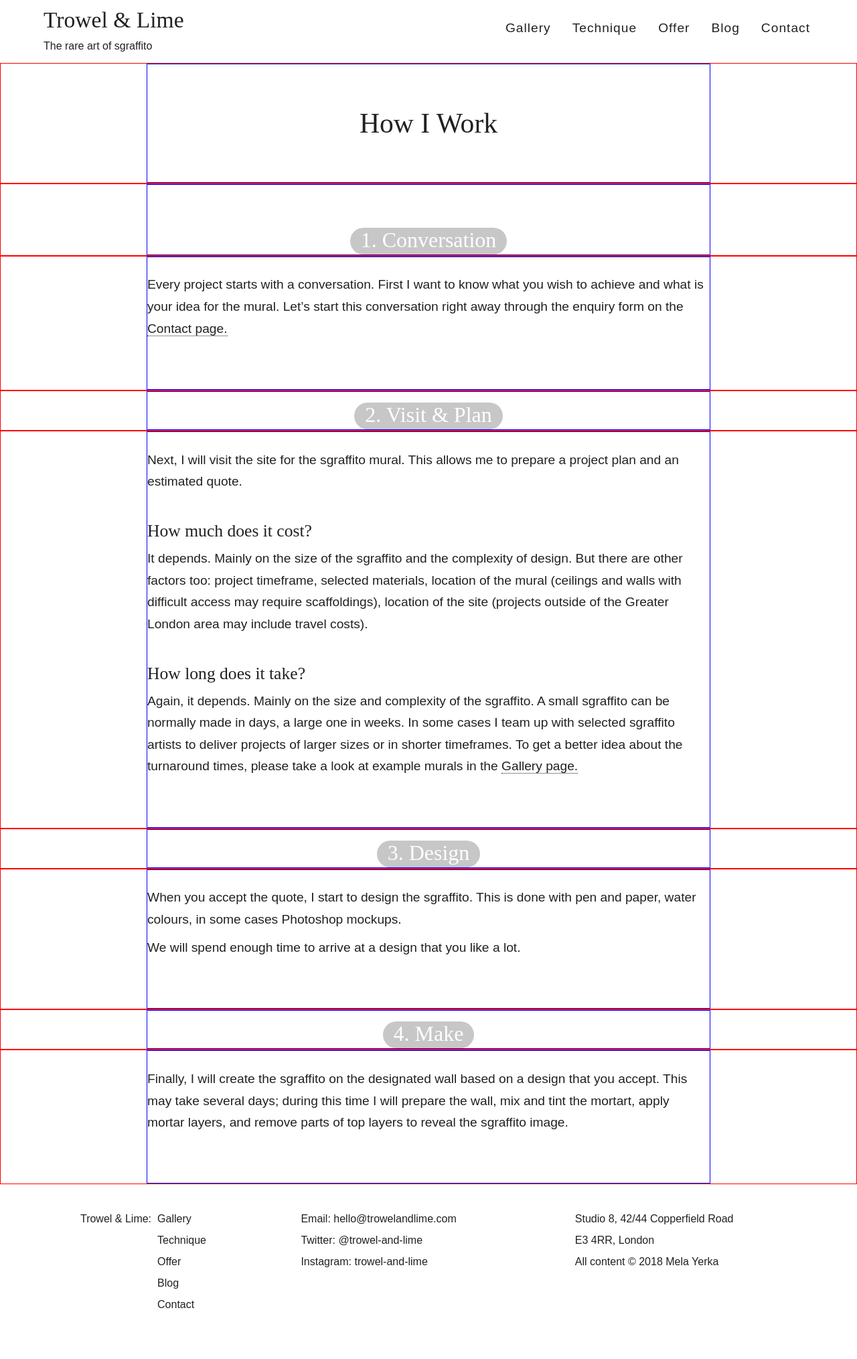
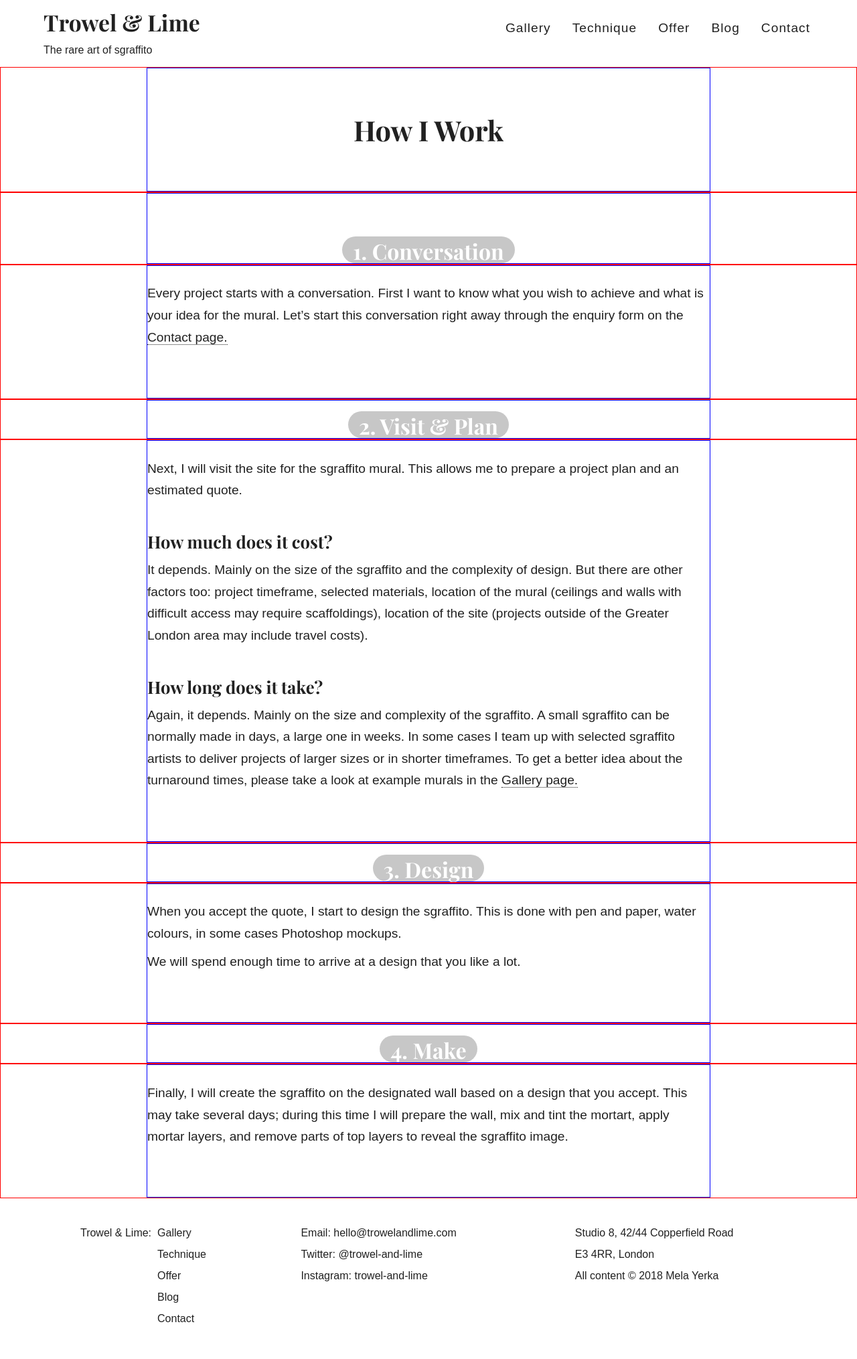
Before and after one commit to marek-kultys/trowel-and-lime, a Jekyll site: the page built from offer/index.html, in a window 1280 px wide. Shown: the whole page at 67% size. Built offline with Jekyll 4.4.1, drawn with Linux system fonts in a browser that asks for light colours; some web fonts are replaced; before the commit the page ends 2008 px from its top, so only the background shows below that.

Commit message:
Change Cambo font to Playfair Display

```diff
--- a/_sass/body.scss
+++ b/_sass/body.scss
@@ -48,8 +48,8 @@
 }
 
 h1, h2, h3 {
-   font-family: 'Cambo', serif;
-   font-weight: 400;
+   font-family: 'Playfair Display', serif;;
+   font-weight: 700;
    margin: 0px;
 }
 
--- a/css/styles.scss
+++ b/css/styles.scss
@@ -17,5 +17,5 @@
 @import "technique";
 
 // Import Google Fonts
-@import url('https://fonts.googleapis.com/css?family=Cambo');
+@import url('https://fonts.googleapis.com/css?family=Playfair+Display:400,700,900&subset=latin-ext');
 @import url('https://fonts.googleapis.com/css?family=Open+Sans');
```
